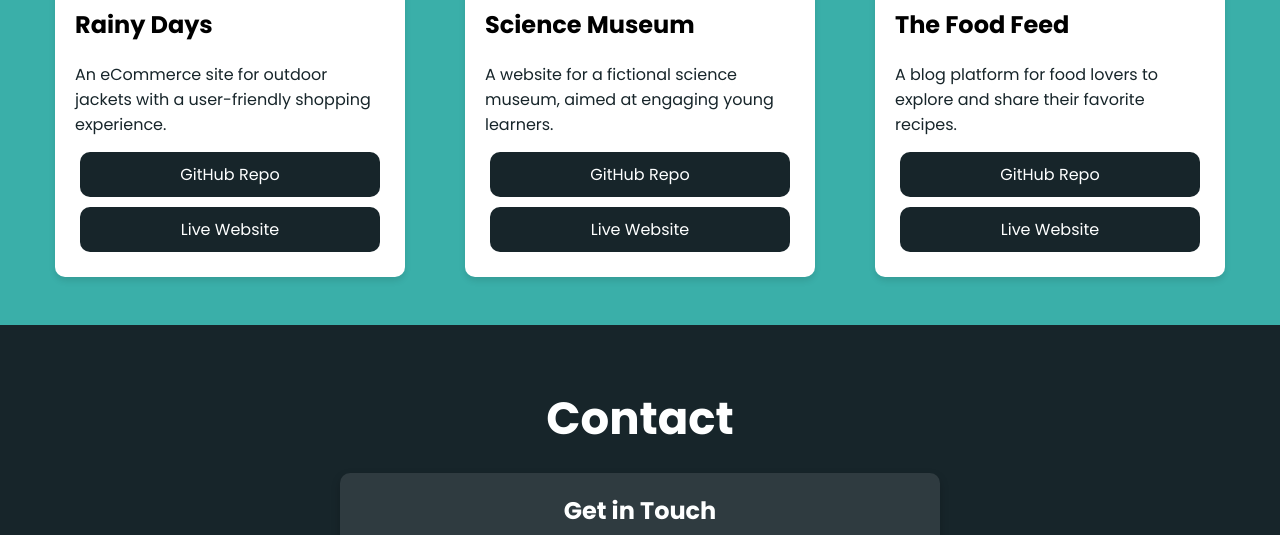
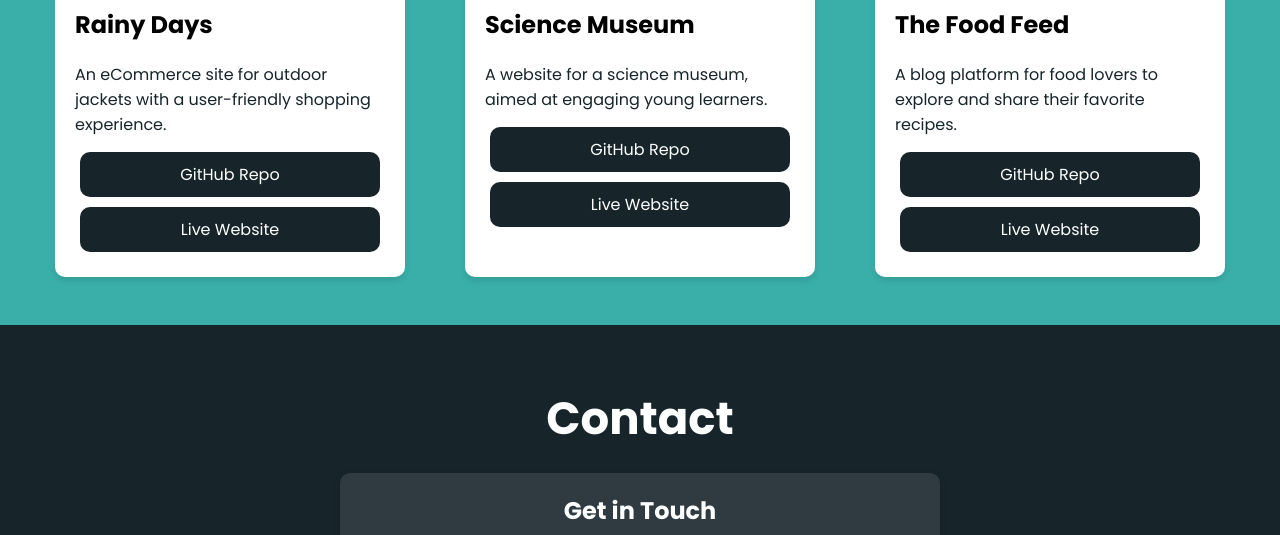
Before and after one commit to olekb2001/Ole-Portefolio, a plain HTML site: page index.html in a window 1280 px wide. Shown: the part 1239-1774 px from the top of the page. Drawn offline with Linux system fonts and the light colour scheme.

Commit message:
fixed a paragraph in index.html

```diff
--- a/index.html
+++ b/index.html
@@ -54,7 +54,7 @@
             <div class="project-card">
                 <img src="img/museum.jpg" alt="Science Museum Project">
                 <h3>Science Museum</h3>
-                <p>A website for a fictional science museum, aimed at engaging young learners.</p>
+                <p>A website for a science museum, aimed at engaging young learners.</p>
                 <a href="https://github.com/olekb2001/Semester-Project" target="_blank">GitHub Repo</a>
                 <a href="https://olekb2001.github.io/Semester-Project/" target="_blank">Live Website</a>
             </div>
```
